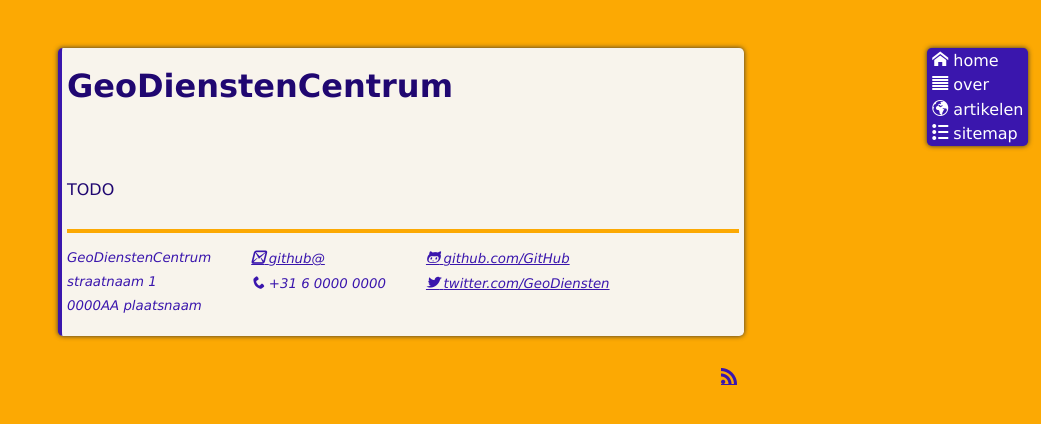
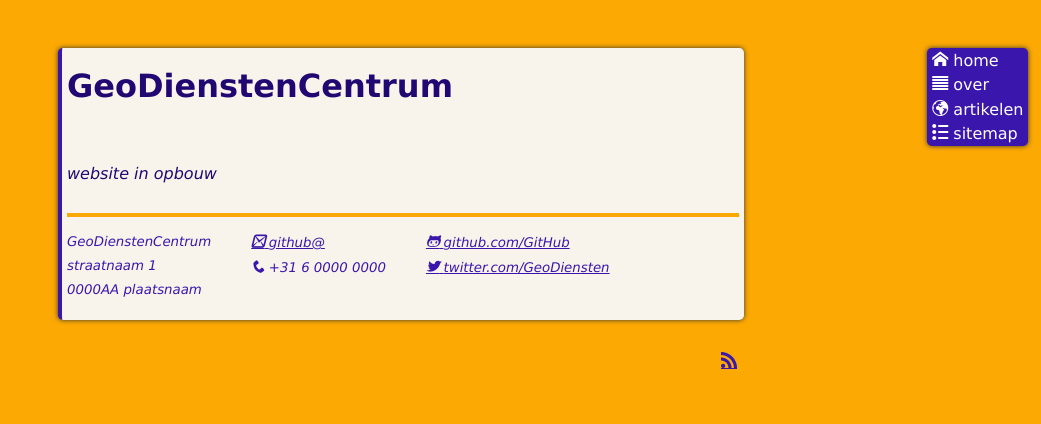
Before and after one commit to GeoDienstenCentrum/geodienstencentrum.github.io, a Jekyll site: the page built from over.html, in a window 1280 px wide. Shown: the top 424 px of the page, without its empty margins (239-1280 px from the left). Built offline with Jekyll 4.4.1, drawn with Linux system fonts in a browser that asks for light colours; Markdown is read by kramdown in place of the engine named in the settings.

Commit message:
Update over.html

```diff
--- a/over.html
+++ b/over.html
@@ -10,4 +10,4 @@ tags:
   - geo
 ---
 
-<p>TODO<p>
+<em>website in opbouw</em>
```
